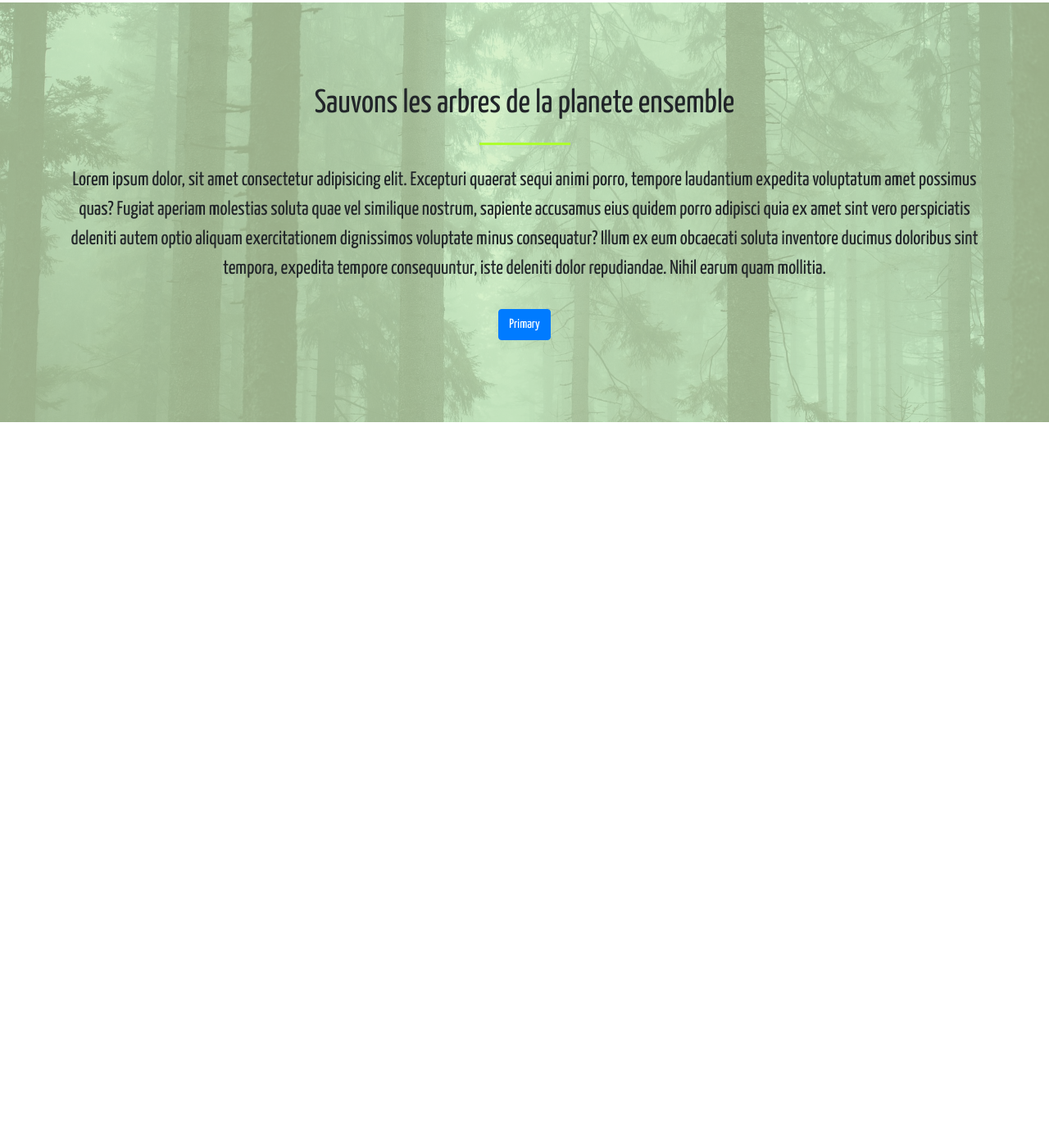
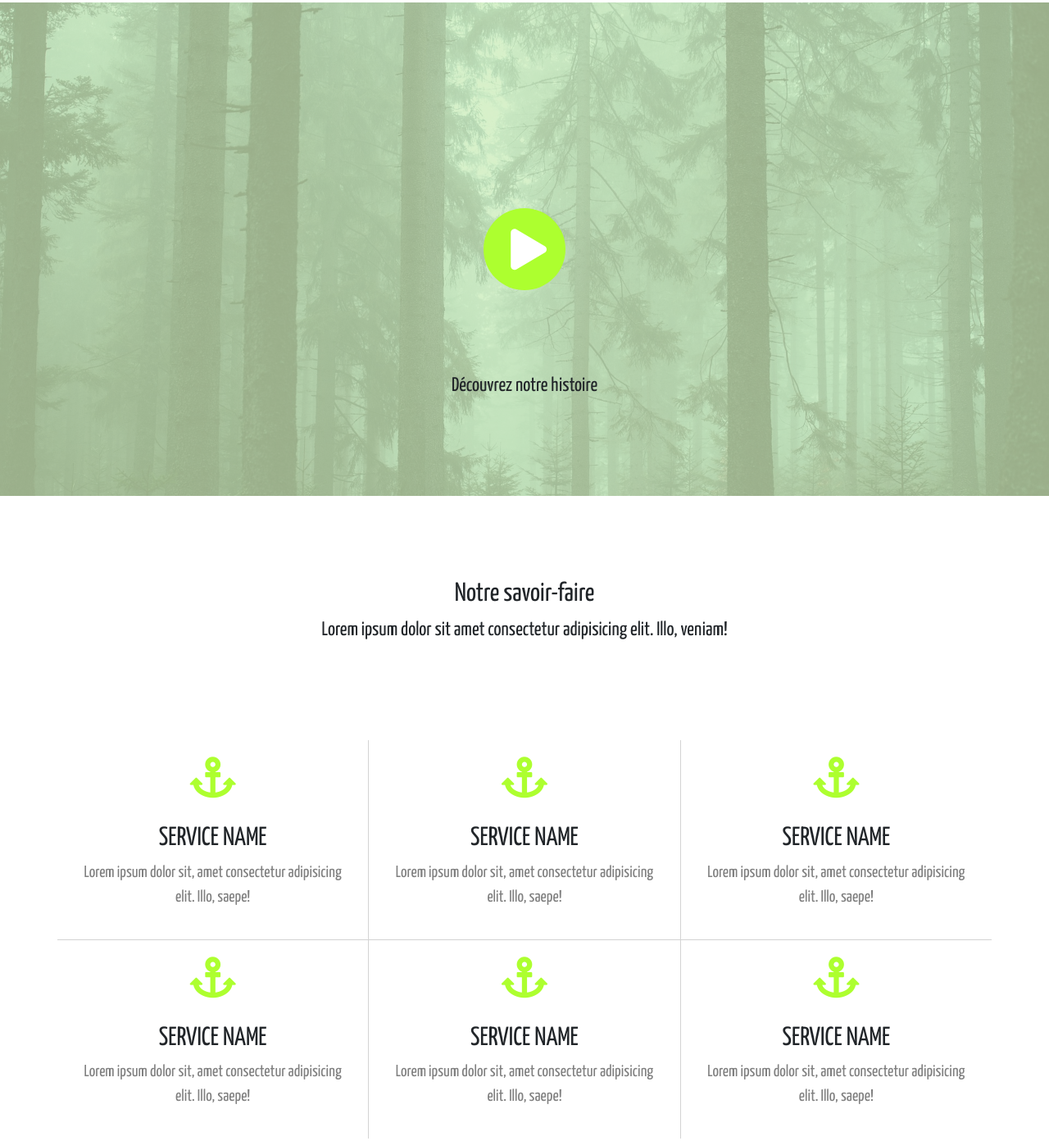
Before and after one commit to Damir9713/evaluation-1, a plain HTML site: page index.html in a window 1280 px wide. Shown: the part 1085-2477 px from the top of the page at 82% size. Before the commit the page ends 1600 px from the top, so only its background shows below. Drawn offline with nearby package versions, Linux system fonts and the light colour scheme.

Commit message:
Section play button finished , Section Expertise finished and image folder created

```diff
--- a/app.css
+++ b/app.css
@@ -74,14 +74,14 @@ hr {
 }
 
 .images {
-  background-image: url(./forest-931706_1920.jpg);
+  background-image: url(./images/forest-931706_1920.jpg);
   background-size: cover;
   background-repeat: no-repeat;
   position: relative;
 }
 
 .images2 {
-  background-image: url(./forest-1208296_1920.jpg);
+  background-image: url(./images/forest-1208296_1920.jpg);
   background-size: cover;
   background-repeat: no-repeat;
   position: relative;
@@ -105,6 +105,101 @@ hr {
   text-align: center;
 }
 
+.arbre {
+  margin: 0 auto;
+}
+
+.play-btn {
+  background: greenyellow;
+  color: #fff;
+  font-size: 50px;
+  width: 100px;
+  height: 100px;
+  position: absolute;
+  left: 0;
+  right: 0;
+  bottom: 0;
+  top: 0;
+  margin: auto;
+  text-align: center;
+  border-radius: 50%;
+}
+
+.fa-play {
+  line-height: 100px;
+  margin-left: 10px;
+}
+
+.play-btn::before,
+.play-btn::after {
+  content: "";
+  position: absolute;
+  border: 2px solid greenyellow;
+  border-radius: 50%;
+  left: -20px;
+  right: -20px;
+  top: -20px;
+  bottom: -20px;
+  animation: animate 1s linear infinite;
+  opacity: 0;
+}
+
+@keyframes animate {
+  0% {
+    transform: scale(0.5);
+  }
+  50% {
+    opacity: 1;
+  }
+  100% {
+    transform: scale(1.5);
+  }
+}
+
+.text-btn-play {
+  padding-top: 350px;
+}
+
+.service {
+  padding: 20px;
+  box-sizing: border-box;
+  cursor: pointer;
+  transition: 0.4s;
+}
+
+.border-bottom1 {
+  border-bottom: 1px solid lightgray;
+}
+
+.border-right1 {
+  border-right: 1px solid lightgray;
+}
+
+.skills {
+  padding-bottom: 100px;
+}
+
+.service:hover {
+  background: #f8f9fa;
+}
+
+.service i {
+  color: greenyellow;
+  font-size: 50px;
+  margin-bottom: 30px;
+}
+
+.service h2 {
+  text-transform: uppercase;
+  font-weight: 500;
+}
+
+.service p {
+  color: gray;
+  font-size: 20px;
+  font-weight: 500;
+}
+
 @media screen and (max-width: 1024px) {
   .right {
     padding: 0 15px;
@@ -116,6 +211,12 @@ hr {
   }
 }
 
-.arbre {
-  margin: 0 auto;
+@media screen and (max-width: 768px) {
+  .border-bottom1 {
+    border: none;
+  }
+
+  .border-right1 {
+    border: none;
+  }
 }
--- a/index.html
+++ b/index.html
@@ -5,9 +5,11 @@
     <meta charset="UTF-8">
     <meta http-equiv="X-UA-Compatible" content="IE=edge">
     <meta name="viewport" content="width=device-width, initial-scale=1.0">
-    <title>Document</title>
+    <title>ALL TREE</title>
 
     <link rel="stylesheet" href="https://maxcdn.bootstrapcdn.com/bootstrap/4.0.0/css/bootstrap.min.css" integrity="sha384-Gn5384xqQ1aoWXA+058RXPxPg6fy4IWvTNh0E263XmFcJlSAwiGgFAW/dAiS6JXm" crossorigin="anonymous">
+
+    <link rel="stylesheet" href="https://cdnjs.cloudflare.com/ajax/libs/font-awesome/5.15.4/css/all.min.css" integrity="sha512-1ycn6IcaQQ40/MKBW2W4Rhis/DbILU74C1vSrLJxCq57o941Ym01SwNsOMqvEBFlcgUa6xLiPY/NS5R+E6ztJQ==" crossorigin="anonymous" referrerpolicy="no-referrer" />
 
     <link rel="stylesheet" href="./app.css">
 </head>
@@ -23,7 +25,7 @@
             <div class="container d-flex justify-content-beetween">
 
                 <a class="navbar-brand" href="#">
-                    <img src="./AllTREE.png" width="100" height="100" alt="">ALL TREE
+                    <img src="./images/AllTREE.png" width="100" height="100" alt="">ALL TREE
                 </a>
             <button class="navbar-toggler" type="button" data-toggle="collapse" data-target="#navbarNavAltMarkup" aria-controls="navbarNavAltMarkup" aria-expanded="false" aria-label="Toggle navigation">
             <span class="navbar-toggler-icon"></span>
@@ -70,7 +72,7 @@
         <div class="col-lg-4">
 
                 <a href="">
-                    <img class="arbre" src="./AllTREE(4).png" alt="">
+                    <img class="arbre" src="./images/AllTREE(4).png" alt="">
                 </a>
 
 
@@ -100,23 +102,91 @@
 
                 <div class="container">
 
-                    <h1 class="main-title">Sauvons les arbres de la planete ensemble</h1>
+                    <div class="row">
 
-                <hr>
+                        <div class="col">
+                            <div class="play-btn">
+                                <i class="fa fa-play"></i>
+                            </div>
 
-                <p class="header-text">Lorem ipsum dolor, sit amet consectetur adipisicing elit. Excepturi quaerat sequi animi porro, tempore laudantium expedita voluptatum amet possimus quas? Fugiat aperiam molestias soluta quae vel similique nostrum, sapiente accusamus eius quidem porro adipisci quia ex amet sint vero perspiciatis deleniti autem optio aliquam exercitationem dignissimos voluptate minus consequatur? Illum ex eum obcaecati soluta inventore ducimus doloribus sint tempora, expedita tempore consequuntur, iste deleniti dolor repudiandae. Nihil earum quam mollitia.</p>
+                            <div class="text-btn-play">
+                                <p>Découvrez notre histoire</p>
+                               </div>
+                        </div>
 
 
-                <button type="button" class="btn btn-primary">Primary</button>
 
+
+                     </div>
 
 
                 </div>
 
 
+
     </div>
 
 
+</section>
+
+<section>
+    <div class="container">
+
+        <div class="row skills">
+            <div class="col">
+                <h2>Notre savoir-faire</h2>
+                <p>Lorem ipsum dolor sit amet consectetur adipisicing elit. Illo, veniam!</p>
+            </div>
+        </div>
+
+
+        <div class="row">
+            <div class="col-md service border-bottom1 border-right1">
+                <i class="fas fa-anchor">
+                </i>
+                <h2>Service Name</h2>
+                <p>Lorem ipsum dolor sit, amet consectetur adipisicing elit. Illo, saepe!</p>
+            </div>
+
+            <div class="col-md service border-bottom1  border-right1">
+                <i class="fas fa-anchor">
+                </i>
+                <h2>Service Name</h2>
+                <p>Lorem ipsum dolor sit, amet consectetur adipisicing elit. Illo, saepe!</p>
+            </div>
+
+            <div class="col-md service border-bottom1">
+                <i class="fas fa-anchor">
+                </i>
+                <h2>Service Name</h2>
+                <p>Lorem ipsum dolor sit, amet consectetur adipisicing elit. Illo, saepe!</p>
+            </div>
+        </div>
+
+        <div class="row">
+            <div class="col-md service border-right1">
+                <i class="fas fa-anchor">
+                </i>
+                <h2>Service Name</h2>
+                <p>Lorem ipsum dolor sit, amet consectetur adipisicing elit. Illo, saepe!</p>
+            </div>
+
+            <div class="col-md service border-right1">
+                <i class="fas fa-anchor">
+                </i>
+                <h2>Service Name</h2>
+                <p>Lorem ipsum dolor sit, amet consectetur adipisicing elit. Illo, saepe!</p>
+            </div>
+
+            <div class="col-md service">
+                <i class="fas fa-anchor">
+                </i>
+                <h2>Service Name</h2>
+                <p>Lorem ipsum dolor sit, amet consectetur adipisicing elit. Illo, saepe!</p>
+            </div>
+        </div>
+
+    </div>
 </section>
 
 
```
Also changed, not shown: images/AllTREE(4).png (renamed from AllTREE(4).png), images/AllTREE.png (renamed from AllTREE.png), images/arbres-wallpaper-preview.jpg (renamed from arbres-wallpaper-preview.jpg), images/forest-1208296_1920.jpg (renamed from forest-1208296_1920.jpg), images/forest-3119826_1920.jpg (renamed from forest-3119826_1920.jpg), images/forest-931706_1920.jpg (renamed from forest-931706_1920.jpg), images/landscape-336542_1920.jpg (renamed from landscape-336542_1920.jpg), 1 other file.
